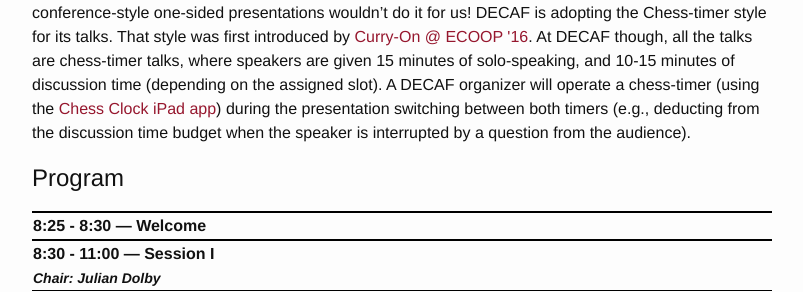
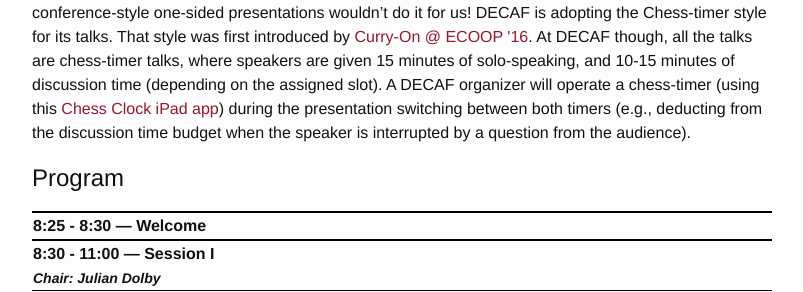
Before and after one commit to karimhamdanali/karimhamdanali.github.io, a Jekyll site: the page built from _posts/2016-03-14-decaf.md, in a window 1280 px wide and 900 px high, scrolled down 942 px. Shown: the part 232-524 px from the top of the window, without its empty margins (238-1041 px from the left). Built offline with Jekyll 4.4.1, drawn with Linux system fonts in a browser that asks for light colours.

Commit message:
updated chess clock app

```diff
--- a/_posts/2016-03-14-decaf.md
+++ b/_posts/2016-03-14-decaf.md
@@ -26,7 +26,7 @@
 * <a href="http://smaragd.org" target="_blank">Yannis Smaragdakis</a>, University of Athens
 
 # Talk Format #
-The main goal of DECAF is to have an interactive discussion amongst the members of our community about the lessons we have all learned building code analysis frameworks. Therefore, the regular conference-style one-sided presentations wouldn't do it for us! DECAF is adopting the Chess-timer style for its talks. That style was first introduced by [Curry-On @ ECOOP &#39;16](http://curry-on.org/2016/){:target="_blank"}. At DECAF though, all the talks are chess-timer talks, where speakers are given 15 minutes of solo-speaking, and 10-15 minutes of discussion time (depending on the assigned slot). A DECAF organizer will operate a chess-timer (using the [Chess Clock iPad app](https://itunes.apple.com/us/app/chess-clock-free/id858039162?mt=8){:target="_blank"}) during the presentation switching between both timers (e.g., deducting from the discussion time budget when the speaker is interrupted by a question from the audience).
+The main goal of DECAF is to have an interactive discussion amongst the members of our community about the lessons we have all learned building code analysis frameworks. Therefore, the regular conference-style one-sided presentations wouldn't do it for us! DECAF is adopting the Chess-timer style for its talks. That style was first introduced by [Curry-On @ ECOOP &#39;16](http://curry-on.org/2016/){:target="_blank"}. At DECAF though, all the talks are chess-timer talks, where speakers are given 15 minutes of solo-speaking, and 10-15 minutes of discussion time (depending on the assigned slot). A DECAF organizer will operate a chess-timer (using this [Chess Clock iPad app](https://itunes.apple.com/us/app/chess-clock-merkmatics/id347870076?mt=8){:target="_blank"}) during the presentation switching between both timers (e.g., deducting from the discussion time budget when the speaker is interrupted by a question from the audience).
 
 # Program #
 
```
